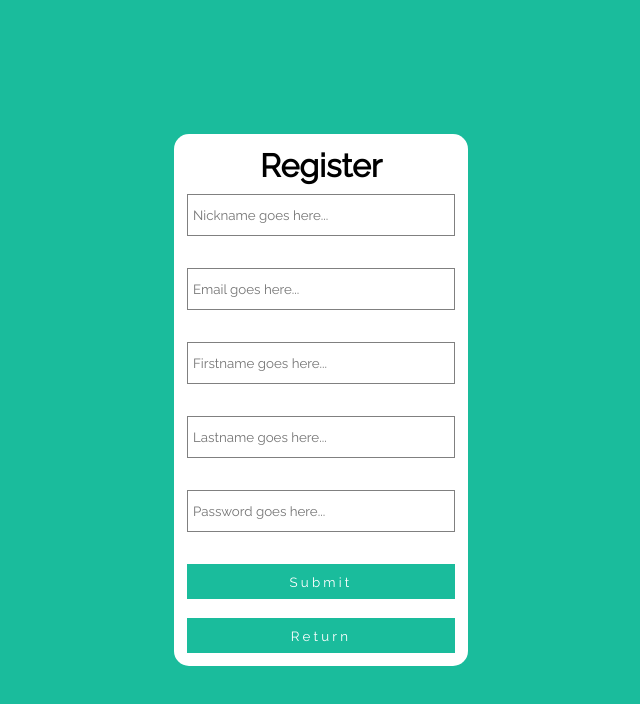
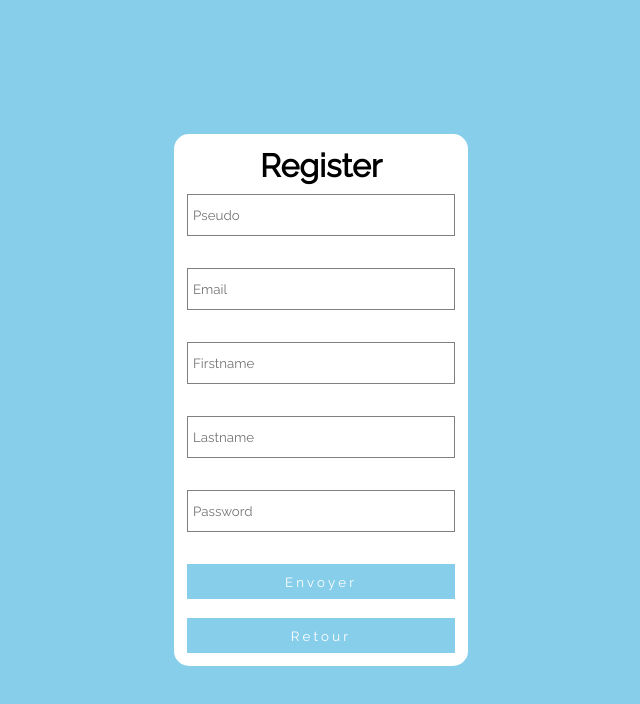
Before and after one commit to kvnngn/my-youtuber-website, a React (Create React App) app: page /register in a window 1280 px wide. Shown: the top 704 px of the page, without its empty margins (319-959 px from the left). Built offline with nearby package versions, Linux system fonts and the light colour scheme.

Commit message:
Français

```diff
--- a/src/components/forgotPassword.css
+++ b/src/components/forgotPassword.css
@@ -2,7 +2,7 @@
 
 .center{
     font-family: 'Raleway', sans-serif;
-    background-color: #1abc9c;
+    background-color: skyblue;
     position: absolute;
     height: 100%;
     width: 100%;
@@ -41,7 +41,7 @@
     font-family: 'Raleway', sans-serif;
     height: 35px;
     color: #fff;
-    background-color: #1abc9c;
+    background-color: skyblue;
     border: none;
     letter-spacing: 0.2rem;
     transition: 0.3s opacity ease;
--- a/src/components/forgotPassword.js
+++ b/src/components/forgotPassword.js
@@ -22,12 +22,12 @@ class Login extends React.Component {
                 <div className="card">
                     <h1>Forgot Password</h1>
                     <form onSubmit={this.handleFormSubmit}>
-                        <input className="form-item" type="text" placeholder="Email goes here..." name="email" onChange={this.handleChange}/>
-                        <input className="form-submit" type="submit" value="Submit"/>
+                        <input className="form-item" type="text" placeholder="Email" name="email" onChange={this.handleChange}/>
+                        <input className="form-submit" type="submit" value="Envoyer"/>
                     </form>
                     <br/>
                     <form onSubmit={this.goToLogin}>
-                        <input className="form-submit" type="submit" value="Return"/>
+                        <input className="form-submit" type="submit" value="Retour"/>
                     </form>
                 </div>
             </div>
@@ -50,7 +50,7 @@ class Login extends React.Component {
                 alert(err);
             })
         }catch (e) {
-            alert("Error: Please fill the field")
+            alert("Erreur: Veuillez remplir votre mail")
         }
     }
     goToLogin() {
--- a/src/components/login.css
+++ b/src/components/login.css
@@ -2,7 +2,7 @@
 
 .center{
     font-family: 'Raleway', sans-serif;
-    background-color: #1abc9c;
+    background-color: skyblue;
     position: absolute;
     height: 100%;
     width: 100%;
@@ -41,7 +41,7 @@
     font-family: 'Raleway', sans-serif;
     height: 35px;
     color: #fff;
-    background-color: #1abc9c;
+    background-color: skyblue;
     border: none;
     letter-spacing: 0.2rem;
     transition: 0.3s opacity ease;
--- a/src/components/login.js
+++ b/src/components/login.js
@@ -23,17 +23,17 @@ class Login extends React.Component {
                 <div className="card">
                     <h1>Login</h1>
                     <form onSubmit={this.handleFormSubmit}>
-                        <input className="form-item" type="text" placeholder="Email goes here..." name="email" onChange={this.handleChange}/>
-                        <input className="form-item" type="password" placeholder="Password goes here..." name="password" onChange={this.handleChange}/>
-                        <input className="form-submit" type="submit" value="Submit" />
+                        <input className="form-item" type="text" placeholder="Email" name="email" onChange={this.handleChange}/>
+                        <input className="form-item" type="password" placeholder="Mot de Passe" name="password" onChange={this.handleChange}/>
+                        <input className="form-submit" type="submit" value="Se Connecter" />
                     </form>
                     <br/>
                     <form onSubmit={this.goToRegister}>
-                        <input className="form-submit" type="submit" value="Create Account"/>
+                        <input className="form-submit" type="submit" value="Créer Compte"/>
                     </form>
                     <br />
                     <form onSubmit={this.goToForgotPassword}>
-                        <input className="form-submit" type="submit" value="Forgot Password ?"/>
+                        <input className="form-submit" type="submit" value="Mot de Passe Oublié ?"/>
                     </form>
                 </div>
             </div>
@@ -55,7 +55,7 @@ class Login extends React.Component {
                 alert(err);
             })
         }catch (e) {
-            alert("Error: Please fill all the fields")
+            alert("Erreur: Veuillez remplir tous les champs")
         }
     }
     goToRegister() {
--- a/src/components/register.css
+++ b/src/components/register.css
@@ -2,7 +2,7 @@
 
 .center{
     font-family: 'Raleway', sans-serif;
-    background-color: #1abc9c;
+    background-color: skyblue;
     position: absolute;
     height: 100%;
     width: 100%;
@@ -41,7 +41,7 @@
     font-family: 'Raleway', sans-serif;
     height: 35px;
     color: #fff;
-    background-color: #1abc9c;
+    background-color: skyblue;
     border: none;
     letter-spacing: 0.2rem;
     transition: 0.3s opacity ease;
--- a/src/components/register.js
+++ b/src/components/register.js
@@ -22,16 +22,16 @@ class Register extends React.Component {
                 <div className="card">
                     <h1>Register</h1>
                     <form onSubmit={this.handleFormSubmit}>
-                        <input className="form-item" type="text" placeholder="Nickname goes here..." name="nickname" onChange={this.handleChange}/>
-                        <input className="form-item" type="text" placeholder="Email goes here..." name="email" onChange={this.handleChange}/>
-                        <input className="form-item" type="text" placeholder="Firstname goes here..." name="firstname" onChange={this.handleChange}/>
-                        <input className="form-item" type="text" placeholder="Lastname goes here..." name="lastname" onChange={this.handleChange}/>
-                        <input className="form-item" type="password" placeholder="Password goes here..." name="password" onChange={this.handleChange}/>
-                        <input className="form-submit" type="submit" value="Submit"/>
+                        <input className="form-item" type="text" placeholder="Pseudo" name="nickname" onChange={this.handleChange}/>
+                        <input className="form-item" type="text" placeholder="Email" name="email" onChange={this.handleChange}/>
+                        <input className="form-item" type="text" placeholder="Firstname" name="firstname" onChange={this.handleChange}/>
+                        <input className="form-item" type="text" placeholder="Lastname" name="lastname" onChange={this.handleChange}/>
+                        <input className="form-item" type="password" placeholder="Password" name="password" onChange={this.handleChange}/>
+                        <input className="form-submit" type="submit" value="Envoyer"/>
                     </form>
                     <br/>
                     <form onSubmit={this.goToLogin}>
-                        <input className="form-submit" type="submit" value="Return"/>
+                        <input className="form-submit" type="submit" value="Retour"/>
                     </form>
                 </div>
             </div>
@@ -54,7 +54,7 @@ class Register extends React.Component {
                 alert(err);
             })
         }catch (e) {
-            alert("Error: Please fill all the fields")
+            alert("Erreur: Veuillez remplir tous les champs")
         }
     }
     goToLogin() {
```
